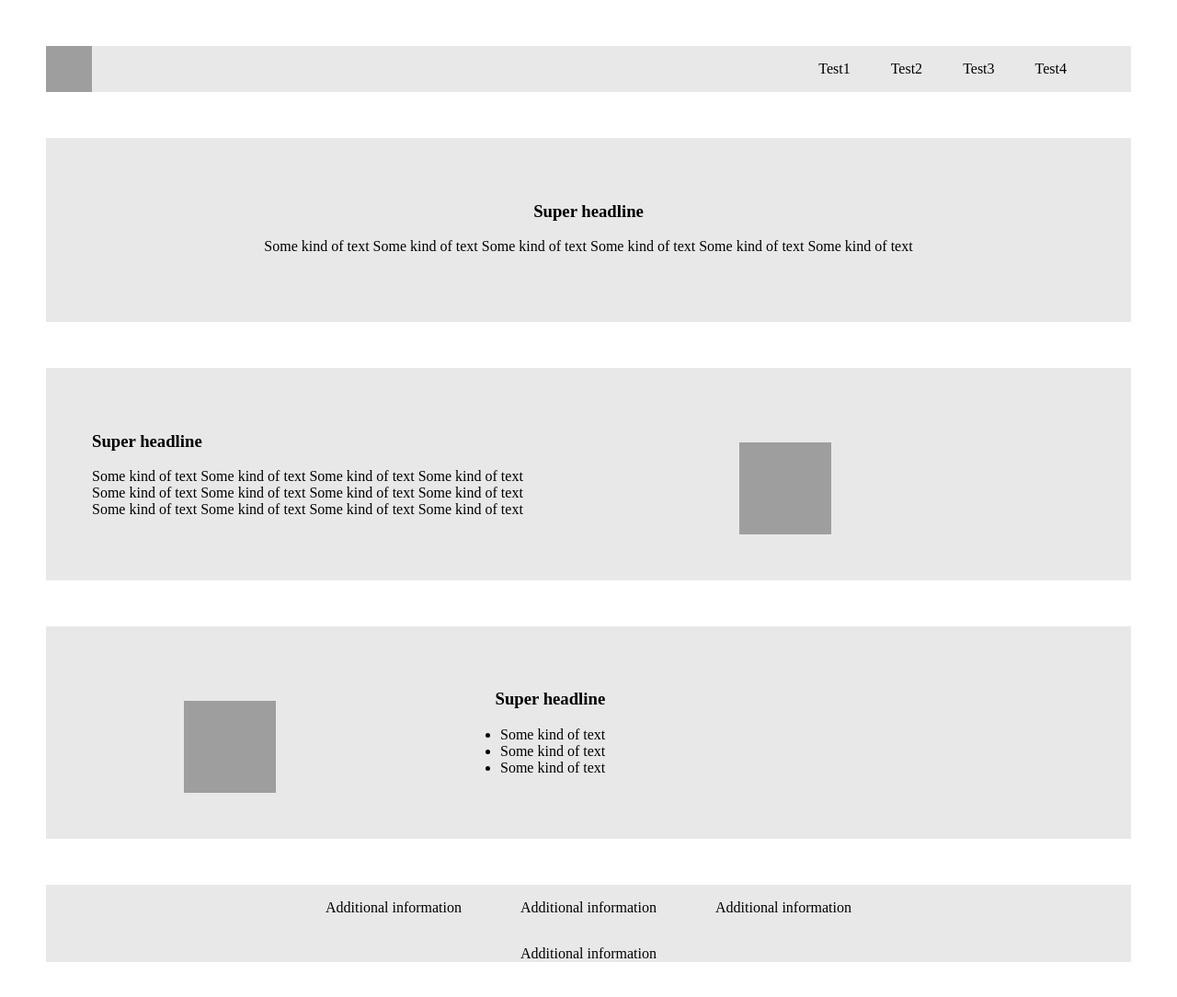
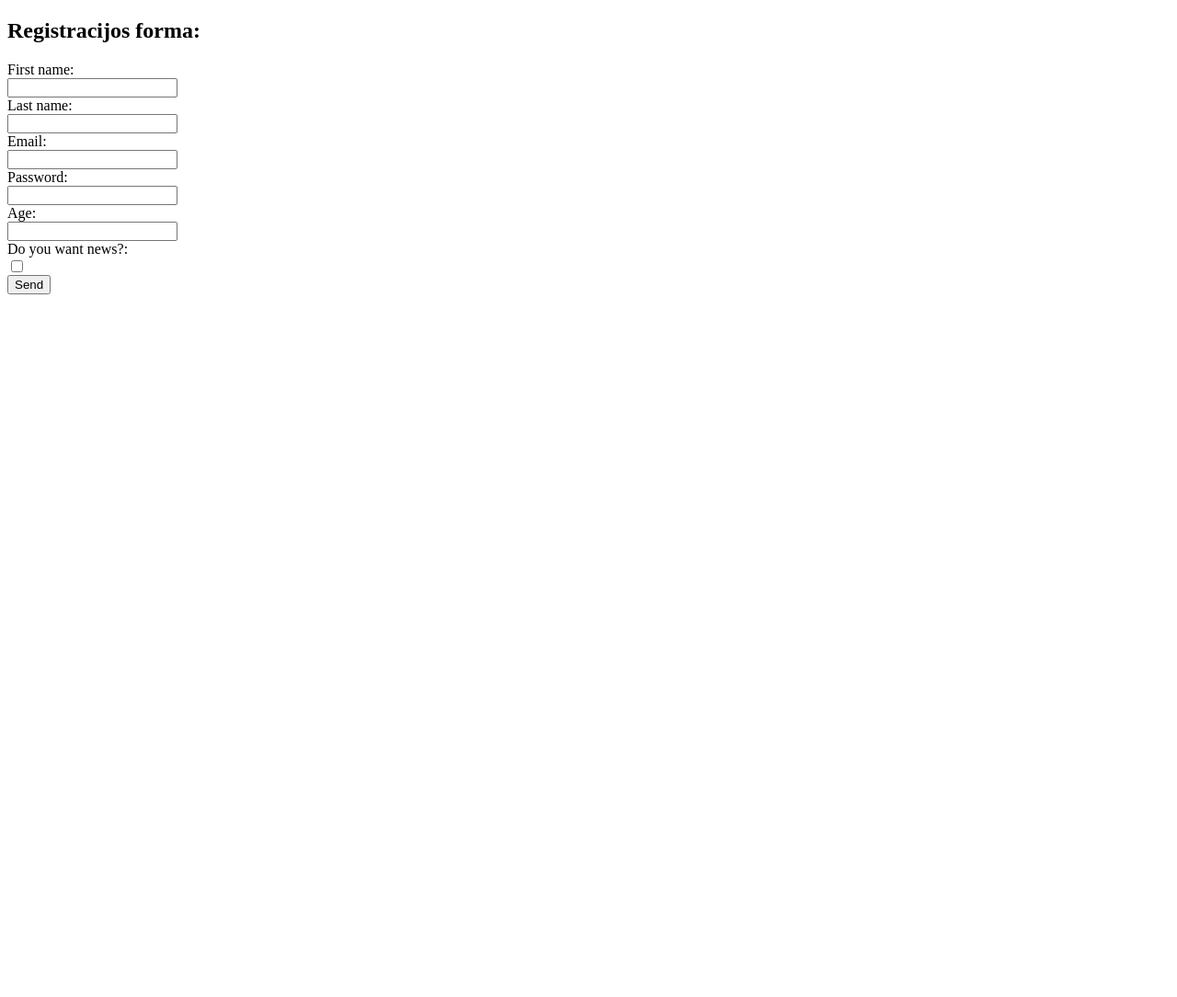
Before and after one commit to RytisBu/JoinUsHere, a plain HTML site: page index.html in a window 1280 px wide. Shown: the whole page at 92% size. After the commit the page ends 800 px from the top, so only its background shows below. Drawn offline with Linux system fonts and the light colour scheme; grey boxes are pictures that could not be loaded.

Commit message:
New form

```diff
--- a/index.html
+++ b/index.html
@@ -3,177 +3,31 @@
 <head>
 	<title>Class Works</title>
 	<style type="text/css">
-		body {
-			margin: 50px;
+		input {
+			display: block;
 		}
 
-		.navigation-bar {
-			text-align: right;
-			background-color: rgb(232,232,232);
-			min-height: 50px;
-			padding-right: 50px;
-			vertical-align: middle;
-			margin-bottom: 50px;
-		}
-
-		nav a {
-			margin: 20px;
-			line-height: 50px;
-			text-decoration: none;
-			color: black;
-		}
-
-		.second-block {
-			text-align: center;
-			background-color: rgb(232,232,232);
-			min-height: 150px;
-			padding-top: 50px;
-			vertical-align: middle;
-			margin-bottom: 50px;
-		}
-
-		.third-block {
-			background-color: rgb(232,232,232);
-			min-height: 150px;
-			padding-top: 50px;
-			vertical-align: middle;
-			margin-bottom: 50px;
-		}
-
-		.third-block .text-image {
-			display: inline-block;
-		}
-
-		.third-block .left-side {
-			display: inline-block;
-			margin-right: 50px;
-			padding-left: 50px;
-			max-width: 500px;
-		}
-
-		.third-block .right-side {
-			display: inline-block;
-		    margin: 50px;
-		    padding-left: 100px;
-		    vertical-align: middle;
-		    margin-top: 0;
-		}
-
-		.third-block .left-side p {
-			word-wrap: break-word;
-		}
-
-		.fourth-block {
-			display: inline-block;
-			background-color: rgb(232,232,232);
-			min-height: 150px;
-			padding-top: 50px;
-			vertical-align: middle;
-			margin-bottom: 50px;
-			width: 100%;
-		}
-
-		.fourth-block .right-side {
-			display: inline-block;
-			margin-left: 150px;
-			max-width: 500px;
-			text-align: right;
-		}
-
-		.fourth-block .left-side {
-			display: inline-block;
-		    margin: 50px;
-		    padding-left: 100px;
-		    vertical-align: middle;
-		    margin-top: 0;
-		}
-
-		footer .add-info {
-			text-align: center;
-			display: inline-block;
-		}
-
-		footer {
-			background-color: rgb(232,232,232);
-			text-align: center;
-		}
-
-		footer .add-info {
-			margin: 0 30px;
+		label {
+			display: block;
 		}
 	</style>
 </head>
 <body>
-	<div class="navigation-bar">
-		<img src="https://image.shutterstock.com/image-vector/city-bites-culinary-concept-logo-260nw-1435872950.jpg" height="50" width="50" align="left">
-		<nav>
-			<a href="/">Test1</a>
-			<a href="/">Test2</a>
-			<a href="/">Test3</a>
-			<a href="/">Test4</a>
-		</nav>
-	</div>
-	<div class="second-block">
-		<h3>Super headline</h3>
-		<p>
-			Some kind of text
-			Some kind of text
-			Some kind of text
-			Some kind of text
-			Some kind of text
-			Some kind of text
-		</p>
-	</div>
-	<div class="third-block">
-		<div class="left-side text-image">
-			<h3>Super headline</h3>
-			<p>
-				Some kind of text
-				Some kind of text
-				Some kind of text
-				Some kind of text
-				Some kind of text
-				Some kind of text
-				Some kind of text
-				Some kind of text
-				Some kind of text
-				Some kind of text
-				Some kind of text
-				Some kind of text
-			</p>
-		</div>
-		<div class="right-side text-image">
-			<img src="https://image.shutterstock.com/image-vector/city-bites-culinary-concept-logo-260nw-1435872950.jpg" height="100" width="100" align="center">
-		</div>
-	</div>
-	<div class="fourth-block">
-		<div class="left-side text-image">
-			<img src="https://image.shutterstock.com/image-vector/city-bites-culinary-concept-logo-260nw-1435872950.jpg" height="100" width="100" align="center">
-		</div>
-		<div class="right-side text-image">
-			<h3>Super headline</h3>
-			<ul>
-				<li>Some kind of text</li>
-				<li>Some kind of text</li>
-				<li>Some kind of text</li>
-			</ul>
-		</div>
-	</div>
-
-<footer>
-  <div class="add-info">
-  	<p>Additional information</p>
-  </div>
-  <div class="add-info">
-  	<p>Additional information</p>
-  </div>
-  <div class="add-info">
-  	<p>Additional information</p>
-  </div>
-  <div class="add-info-last">
-  	<p>Additional information</p>
-  </div>
-</footer>
-
+	<h2>Registracijos forma:</h2>
+	<form action="" method="POST">
+		<label>First name:</label>
+		<input type="text" name="name">
+		<label>Last name:</label>
+		<input type="text" name="last_name">
+		<label>Email:</label>
+		<input type="email" name="email">
+		<label>Password:</label>
+		<input type="password" name="Password">
+		<label>Age:</label>
+		<input type="number" name="age" maxlength="3">
+		<label>Do you want news?:</label>
+		<input type="checkbox" name="news">
+		<button>Send</button>
+	</form>
 </body>
 </html>
```
